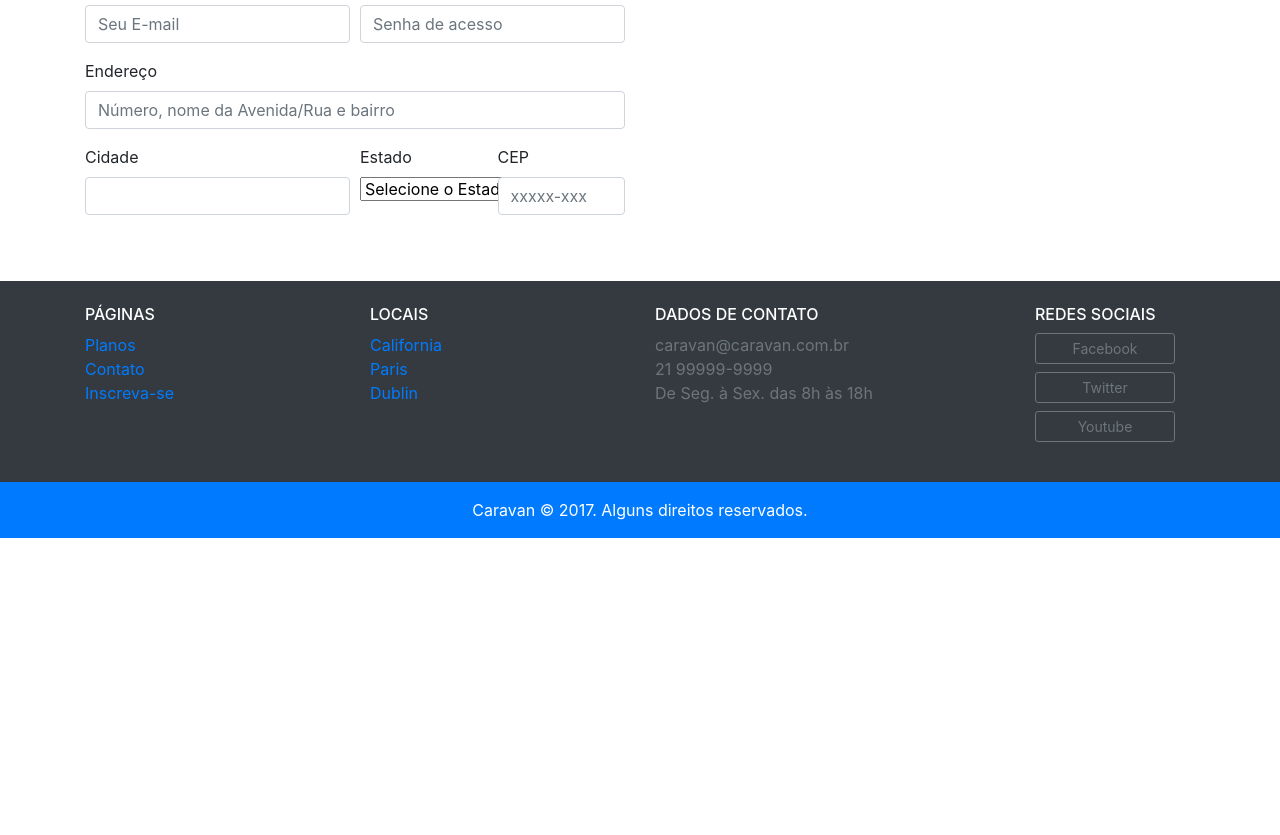
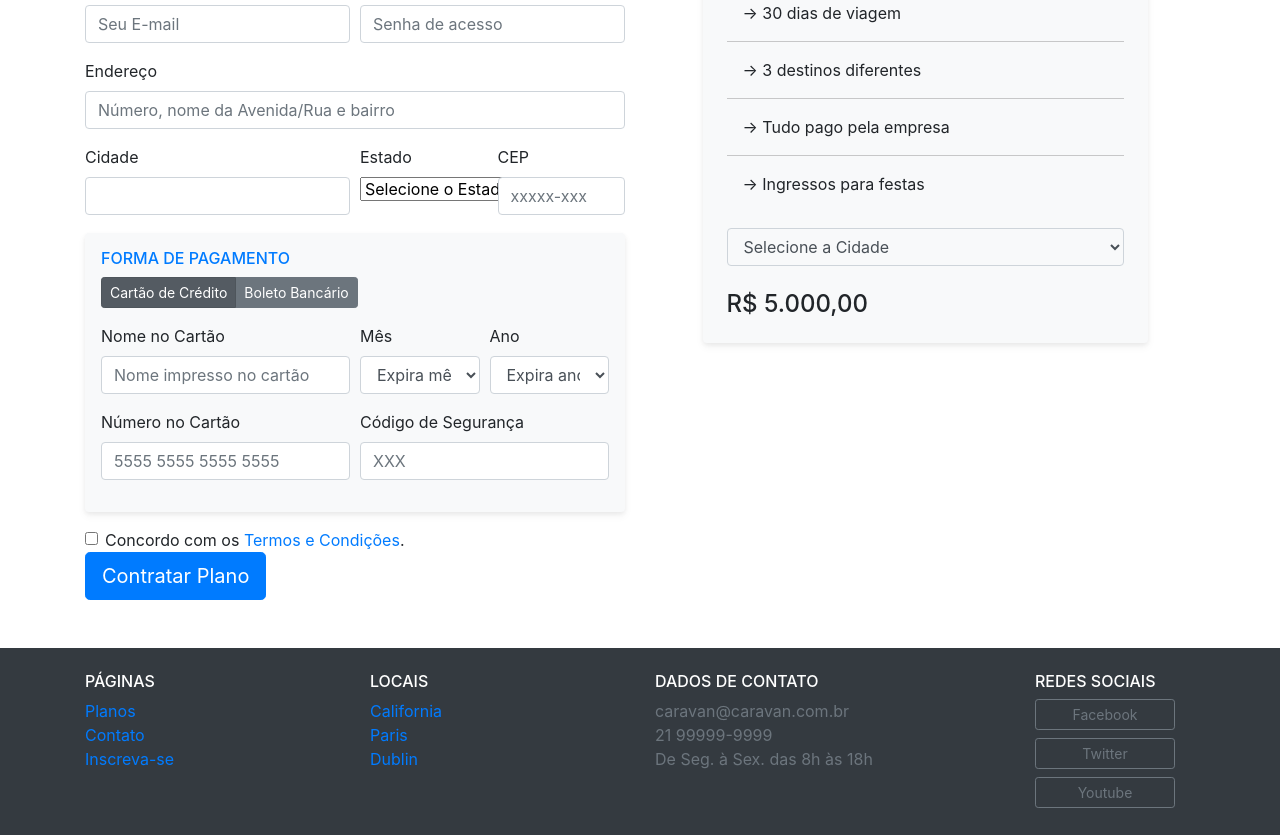
Before and after one commit to thaishorikawa/origamid-bootstrap4-caravan, a plain HTML site: page inscricao.html in a window 1280 px wide. Shown: the part 378-1213 px from the top of the page. Before the commit the page ends 916 px from the top, so only its background shows below. Drawn offline with Linux system fonts and the light colour scheme.

Commit message:
chore: add payment method and summary the subscription page

```diff
--- a/inscricao.html
+++ b/inscricao.html
@@ -125,7 +125,99 @@
                         <input type="text" class="form-control" id="inputCEP" placeholder="xxxxx-xxx">
                     </div>
                 </div>
+                <div class="bg-light rounded box-shadow p-3 form-group">
+                    <h2 class="h6 text-primary">FORMA DE PAGAMENTO</h2>
+                    <nav class="nav btn-group mb-3" id="formaPagamento" role="tablist">
+                        <button type="button" class="btn btn-secondary active btn-sm" id="nav-cartao-tab"
+                            data-toggle="tab" href="#nav-cartao" role="tab" aria-controls="nav-cartao"
+                            aria-selected="true">Cartão de Crédito</button>
+                        <button type="button" class="btn btn-secondary btn-sm" id="nav-boleto-tab" data-toggle="tab"
+                            href="#nav-boleto" role="tab" aria-controls="nav-boleto" aria-selected="false">Boleto
+                            Bancário</button>
+                    </nav>
+                    <div class="tab-content" id="formaPagamentoConteudo">
+                        <div class="tab-pane fade show active" id="nav-cartao" role="tabpanel"
+                            aria-labelledby="nav-cartao-tab">
+                            <div class="form-row">
+                                <div class="form-group col-md-6">
+                                    <label for="inputNomeCartao">Nome no Cartão</label>
+                                    <input type="text" class="form-control" id="inputNomeCartao"
+                                        placeholder="Nome impresso no cartão">
+                                </div>
+                                <div class="form-group col-md-3 col-6">
+                                    <label for="inputMes">Mês</label>
+                                    <select id="inputMes" class="form-control">
+                                        <option>Expira mês...</option>
+                                        <option>01</option>
+                                        <option>02</option>
+                                        <option>03</option>
+                                        <option>04</option>
+                                        <option>05</option>
+                                    </select>
+                                </div>
+                                <div class="form-group col-md-3 col-6">
+                                    <label for="inputAno">Ano</label>
+                                    <select id="inputAno" class="form-control">
+                                        <option>Expira ano...</option>
+                                        <option>2017</option>
+                                        <option>2018</option>
+                                        <option>2019</option>
+                                        <option>2020</option>
+                                        <option>2021</option>
+                                    </select>
+                                </div>
+                                <div class="form-group col-md-6">
+                                    <label for="inputNumeroCartao">Número no Cartão</label>
+                                    <input type="text" class="form-control" id="inputNumeroCartao"
+                                        placeholder="5555 5555 5555 5555">
+                                </div>
+                                <div class="form-group col-md-6">
+                                    <label for="inputCodigo">Código de Segurança</label>
+                                    <input type="text" class="form-control" id="inputCodigo" placeholder="XXX">
+                                </div>
+                            </div>
+                        </div>
+                        <div class="tab-pane fade" id="nav-boleto" role="tabpanel" aria-labelledby="nav-boleto-tab">
+                            <p class="lead">Clique em contratar plano que enviaremos um boleto para o seu e-mail.</p>
+                        </div>
+                    </div>
+                </div>
+                <div class="form-check">
+                    <label class="form-check-label">
+                        <input type="checkbox" class="form-check-input">
+                        Concordo com os <a href="#">Termos e Condições</a>.
+                    </label>
+                </div>
+                <button type="submit" class="btn btn-primary btn-lg">Contratar Plano</button>
             </form>
+
+            <div class="col-lg-5 mx-auto order-first order-lg-1 mb-5">
+                <h2 class="h6 text-primary">PLANO ESCOLHIDO</h2>
+                <div class="bg-light rounded p-4 box-shadow">
+                    <h2>Gold</h2>
+                    <ul class="lista-plano list-unstyled">
+                        <li>→ 30 dias de viagem</li>
+                        <li>→ 3 destinos diferentes</li>
+                        <li>→ Tudo pago pela empresa</li>
+                        <li>→ Ingressos para festas</li>
+                    </ul>
+                    <form>
+                        <div class="form-group">
+                            <select class="form-control bg-light" id="inputCidades">
+                                <option>Selecione a Cidade</option>
+                                <option>Califórnia</option>
+                                <option>Paris</option>
+                                <option>Dublin</option>
+                            </select>
+                        </div>
+                    </form>
+                    <div class="row mt-4">
+                        <div class="col">
+                            <span class="h4">R$ 5.000,00</span>
+                        </div>
+                    </div>
+                </div>
+            </div>
         </div>
     </section>
 
```
